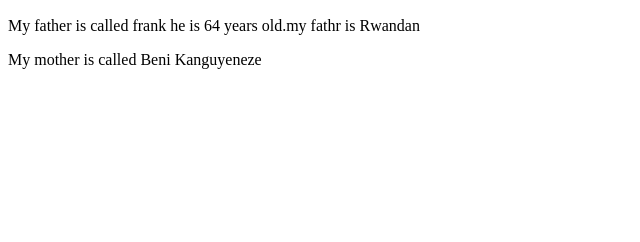
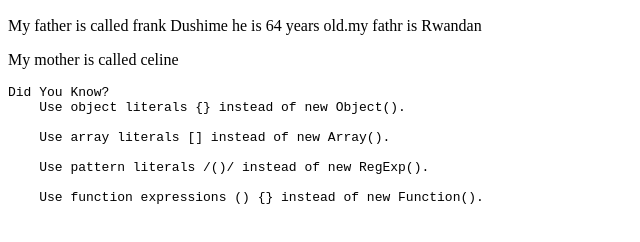
Before and after one commit to celinehimbaza1/JavaScript, a plain HTML site: page objectConstructor.html in a window 1280 px wide. Shown: the part 50-292 px from the top of the page, without its empty margins (0-640 px from the left). Drawn offline with Linux system fonts and the light colour scheme.

Commit message:
JS Object Constructor

```diff
--- a/objectConstructor.html
+++ b/objectConstructor.html
@@ -15,16 +15,33 @@
         this.fName=first;
         this.lName=last;
         this.age=age;
-        this.eyecolor=eye
+        this.eyecolor=
+        this.fullName= function(){
+            return this.fName + ' ' + this.lName
+        }
 
     }
     //creating object
      const myFather= new Person('frank','Dushime',64,'white')
      const myMother= new Person('Beni','Kanguyeneze',64,'white')
      myFather.personality='Rwandan'
-     document.getElementById('demo').innerHTML='My father is called ' + myFather.fName +' ' + 'he is ' + myFather.age+ ' '+ 'years old.' +'my fathr is ' +myFather.personality
-     document.getElementById('demo1').innerHTML= 'My mother is called ' +myMother.fName + ' ' + myMother.lName
+     document.getElementById('demo').innerHTML='My father is called ' + myFather.fullName() +' ' + 'he is ' + myFather.age+ ' '+ 'years old.' +'my fathr is ' +myFather.personality
+    //  document.getElementById('demo1').innerHTML= 'My mother is called ' +myMother.fName + ' ' + myMother.lName
+//adding a method to an object
+myMother.changeName= function(name){
+    this.fName=name
+}
+myMother.changeName='celine'
+document.getElementById('demo1').innerHTML= 'My mother is called ' +myMother.changeName
 
    </script>
+   <pre>Did You Know?
+    Use object literals {} instead of new Object().
+
+    Use array literals [] instead of new Array().
+
+    Use pattern literals /()/ instead of new RegExp().
+
+    Use function expressions () {} instead of new Function().</pre>
 </body>
 </html>
```
